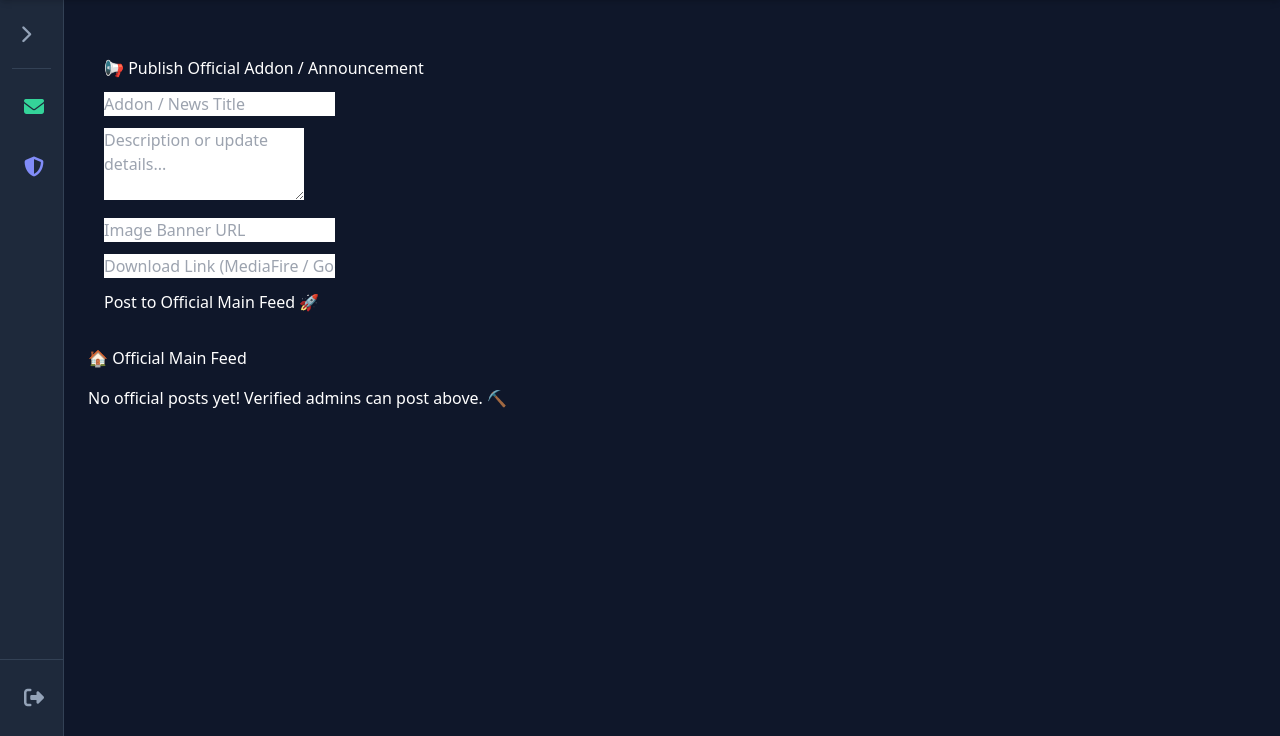
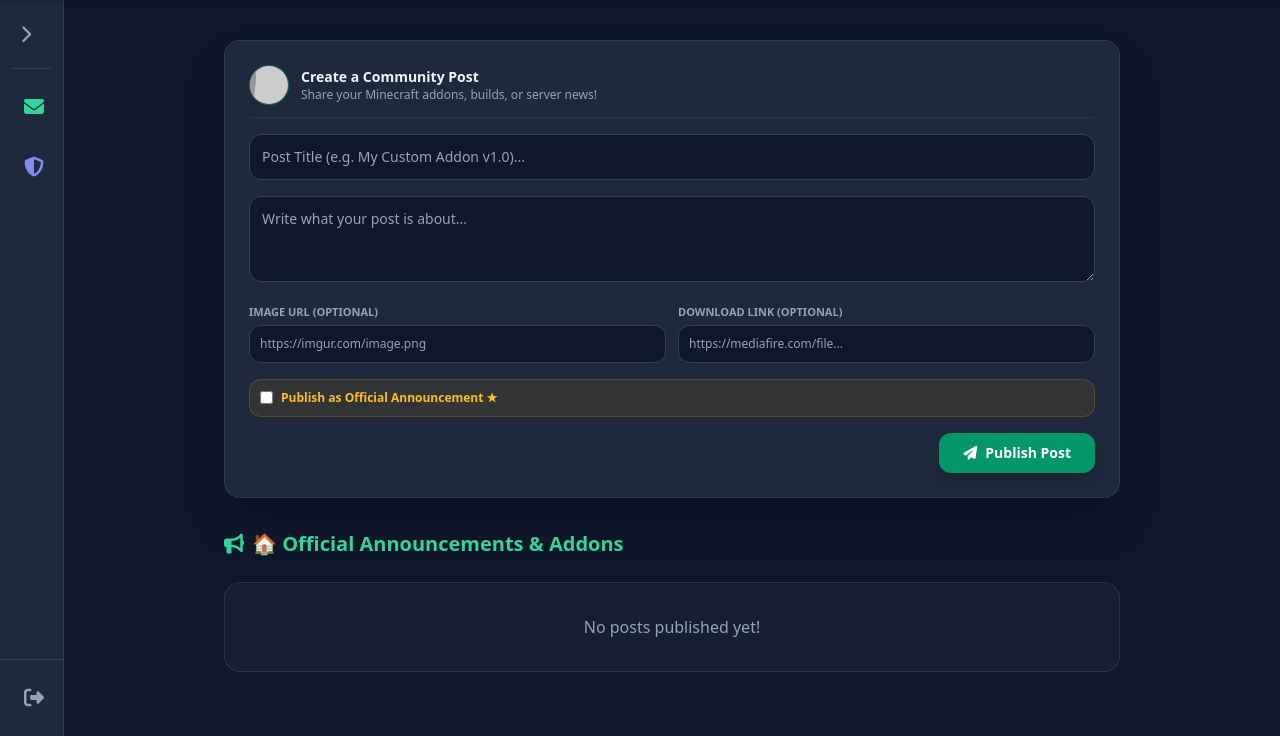
Before and after one commit to heinth123/minecraft-portal-, a Flask app: page / in a window 1280 px wide. Shown: the part 64-800 px from the top of the page. Run offline with Flask 3, Linux system fonts and the light colour scheme; a user stored in the database is signed in; grey boxes labelled with a size stand in for pictures from a placeholder-image service; some libraries are stand-ins or nearby versions.

Commit message:
Enhance post creation form and feed layout
Refactor post creation form and feed display for improved layout and user experience.

```diff
--- a/templates/index.html
+++ b/templates/index.html
@@ -1,68 +1,113 @@
 {% extends "base.html" %}
 
 {% block content %}
-<div class="container">
-    <!-- Admin Post Form -->
+<div class="max-w-4xl mx-auto space-y-8">
+
+    <!-- CREATE POST BOX -->
+    <div class="bg-slate-800 border border-slate-700/80 rounded-2xl p-6 shadow-2xl space-y-4">
+        <div class="flex items-center gap-3 border-b border-slate-700/60 pb-3">
+            <img src="{{ current_user.safe_pfp }}" class="w-10 h-10 rounded-full object-cover border border-emerald-500/50">
+            <div>
+                <h2 class="font-bold text-slate-100 text-sm">Create a Community Post</h2>
+                <p class="text-xs text-slate-400">Share your Minecraft addons, builds, or server news!</p>
+            </div>
+        </div>
+
+        <form action="{{ url_for('create_post') }}" method="POST" class="space-y-4">
+            <div>
+                <input type="text" name="title" placeholder="Post Title (e.g. My Custom Addon v1.0)..." required class="w-full bg-slate-900 border border-slate-700 rounded-xl p-3 text-slate-100 text-sm focus:outline-none focus:border-emerald-500">
+            </div>
+
+            <div>
+                <textarea name="content" rows="3" placeholder="Write what your post is about..." required class="w-full bg-slate-900 border border-slate-700 rounded-xl p-3 text-slate-100 text-sm focus:outline-none focus:border-emerald-500"></textarea>
+            </div>
+
+            <div class="grid grid-cols-1 sm:grid-cols-2 gap-3">
+                <div>
+                    <label class="block text-[11px] font-bold text-slate-400 uppercase mb-1">Image URL (Optional)</label>
+                    <input type="url" name="image_url" placeholder="https://imgur.com/image.png" class="w-full bg-slate-900 border border-slate-700 rounded-xl p-2.5 text-slate-100 text-xs focus:outline-none focus:border-emerald-500">
+                </div>
+                <div>
+                    <label class="block text-[11px] font-bold text-slate-400 uppercase mb-1">Download Link (Optional)</label>
+                    <input type="url" name="download_link" placeholder="https://mediafire.com/file..." class="w-full bg-slate-900 border border-slate-700 rounded-xl p-2.5 text-slate-100 text-xs focus:outline-none focus:border-emerald-500">
+                </div>
+            </div>
+
             {% if current_user.is_admin %}
-    <div class="card p-4 mb-4" style="border-color: #0ea5e9;">
-        <h4 class="text-info mb-3">📢 Publish Official Addon / Announcement</h4>
-        <form action="{{ url_for('create_post') }}" method="POST">
-            <input type="hidden" name="feed_type" value="official">
-            <div class="mb-3">
-                <input type="text" name="title" class="form-control" placeholder="Addon / News Title" required>
-            </div>
-            <div class="mb-3">
-                <textarea name="content" class="form-control" rows="3" placeholder="Description or update details..." required></textarea>
-            </div>
-            <div class="mb-3">
-                <input type="url" name="image_url" class="form-control" placeholder="Image Banner URL">
-            </div>
-            <div class="mb-3">
-                <input type="url" name="download_link" class="form-control" placeholder="Download Link (MediaFire / Google Drive)">
-            </div>
-            <button type="submit" class="btn btn-info text-white">Post to Official Main Feed 🚀</button>
-        </form>
+            <div class="flex items-center gap-2 bg-amber-500/10 border border-amber-500/20 p-2.5 rounded-xl">
+                <input type="checkbox" name="feed_type" value="official" id="official_check" class="rounded text-amber-500 focus:ring-0">
+                <label for="official_check" class="text-xs font-semibold text-amber-400">Publish as Official Announcement ★</label>
             </div>
             {% endif %}
 
-    <h3 class="mb-4">🏠 Official Main Feed</h3>
+            <div class="flex justify-end">
+                <button type="submit" class="bg-emerald-600 hover:bg-emerald-500 text-white font-bold px-6 py-2.5 rounded-xl transition shadow-lg flex items-center gap-2 text-sm">
+                    <i class="fa-solid fa-paper-plane"></i> Publish Post
+                </button>
+            </div>
+        </form>
+    </div>
 
-    <!-- Feed Posts -->
+    <!-- FEED POSTS -->
+    <div class="space-y-6">
+        <h2 class="text-xl font-bold text-emerald-400 flex items-center gap-2">
+            <i class="fa-solid fa-bullhorn"></i> {{ feed_title or "Announcements & Addons" }}
+        </h2>
+
+        {% if posts %}
             {% for post in posts %}
-    <div class="card mb-4">
-        <div class="card-body">
-            <div class="d-flex align-items-center mb-3">
-                <a href="{{ url_for('profile', username=post.user.username) }}">
-                    <img src="{{ post.user.pfp_url }}" alt="pfp" class="rounded-circle me-2" style="width: 40px; height: 40px; object-fit: cover;">
-                </a>
+            <div class="bg-slate-800 border border-slate-700/80 rounded-2xl p-6 shadow-xl space-y-4">
+                <!-- Post Author Header -->
+                <div class="flex items-center justify-between border-b border-slate-700/60 pb-3">
+                    <div class="flex items-center gap-3">
+                        <img src="{{ post.user.safe_pfp }}" class="w-11 h-11 rounded-2xl object-cover border-2 border-emerald-500/40">
                         <div>
-                    <a href="{{ url_for('profile', username=post.user.username) }}" class="text-decoration-none text-white fw-bold">
+                            <a href="{{ url_for('profile', username=post.user.username) }}" class="font-bold text-slate-100 hover:text-emerald-400 transition text-sm">
                                 {{ post.user.nickname }}
                             </a>
-                    <small class="text-muted d-block">@{{ post.user.username }}</small>
+                            <p class="text-xs text-slate-400">@{{ post.user.username }}</p>
                         </div>
                     </div>
+                    <span class="text-xs text-slate-500">{{ post.created_at.strftime('%b %d, %Y') if post.created_at else '' }}</span>
+                </div>
 
-            <h5>{{ post.title }}</h5>
-            <p>{{ post.content }}</p>
+                <!-- Post Content -->
+                <div class="space-y-2">
+                    <h3 class="text-lg font-bold text-slate-100">{{ post.title }}</h3>
+                    <p class="text-slate-300 text-sm leading-relaxed whitespace-pre-line">{{ post.content }}</p>
+                </div>
 
+                <!-- Post Image -->
                 {% if post.image_url %}
-            <img src="{{ post.image_url }}" class="img-fluid rounded mb-3" style="max-height: 400px; width: 100%; object-fit: cover;">
+                <div class="rounded-xl overflow-hidden border border-slate-700 max-h-96">
+                    <img src="{{ post.image_url }}" class="w-full object-cover">
+                </div>
                 {% endif %}
 
+                <!-- Download Link -->
                 {% if post.download_link %}
-            <a href="{{ post.download_link }}" target="_blank" class="btn btn-success btn-sm mb-3">⬇️ Download Addon</a>
+                <a href="{{ post.download_link }}" target="_blank" class="inline-flex items-center gap-2 bg-emerald-600/20 border border-emerald-500/40 text-emerald-400 hover:bg-emerald-600 hover:text-white px-4 py-2 rounded-xl text-xs font-bold transition">
+                    <i class="fa-solid fa-download"></i> Download Addon / Map
+                </a>
                 {% endif %}
 
-            <div class="d-flex gap-2 align-items-center border-top border-secondary pt-2">
+                <!-- Post Actions (Likes & Comments) -->
+                <div class="flex items-center gap-4 pt-3 border-t border-slate-700/60">
                     <form action="{{ url_for('like_post', post_id=post.id) }}" method="POST">
-                    <button type="submit" class="btn btn-sm btn-outline-danger">❤️ {{ post.fake_likes or post.likes|length }} Likes</button>
+                        <button type="submit" class="text-xs font-semibold text-slate-400 hover:text-rose-400 transition flex items-center gap-1.5">
+                            ❤️ {{ post.fake_likes or post.likes|length if post.likes else '0' }} Likes
+                        </button>
                     </form>
+                    <span class="text-xs text-slate-500">💬 {{ post.comments|length if post.comments else '0' }} Comments</span>
                 </div>
             </div>
+            {% endfor %}
+        {% else %}
+        <div class="bg-slate-800/50 border border-slate-700/60 rounded-2xl p-8 text-center text-slate-400">
+            <p>No posts published yet!</p>
         </div>
-    {% else %}
-    <p class="text-muted">No official posts yet! Verified admins can post above. ⛏️</p>
-    {% endfor %}
+        {% endif %}
+    </div>
+
 </div>
 {% endblock %}
```
Lines whose indentation alone changed are shown as unchanged.
